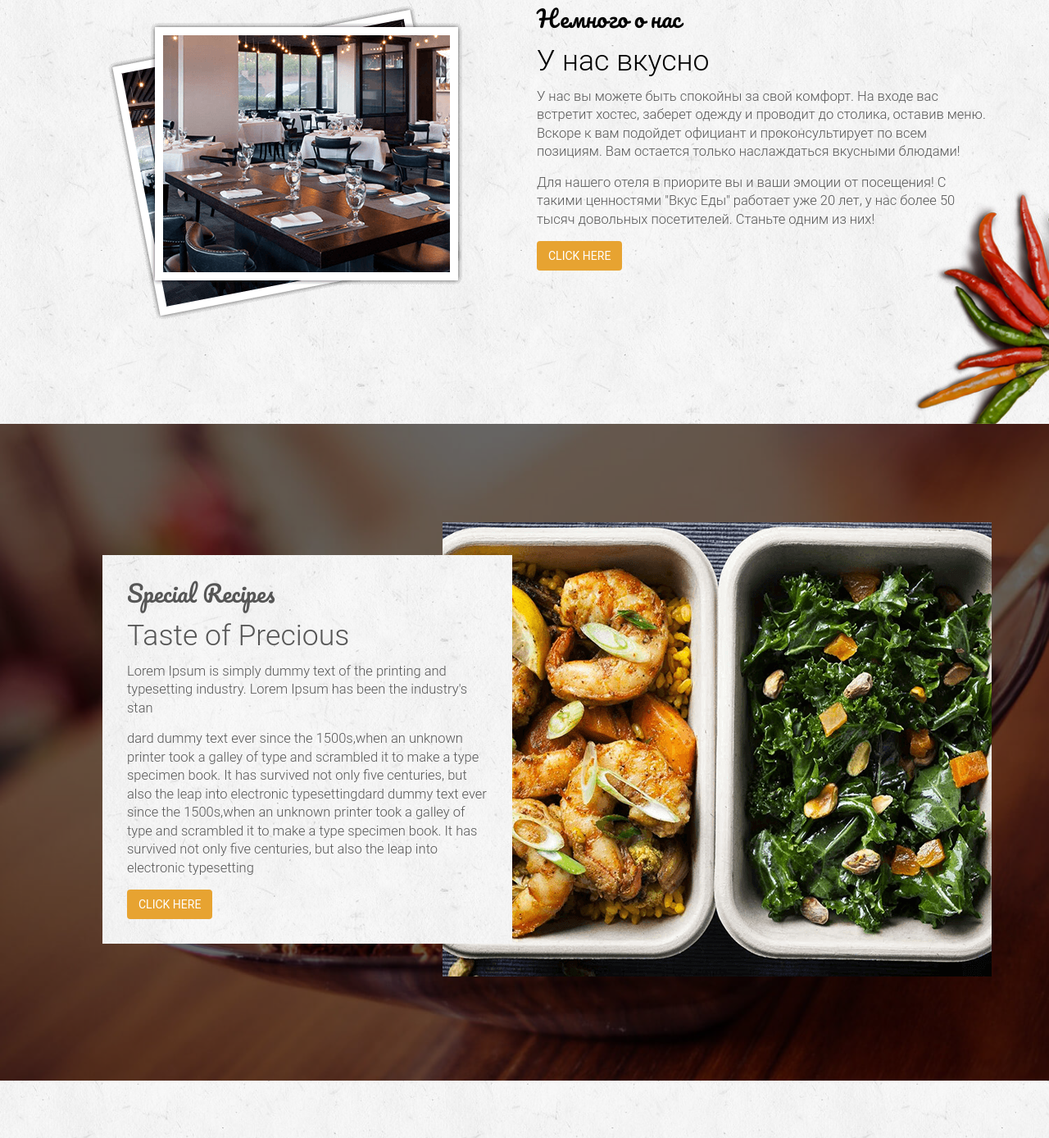
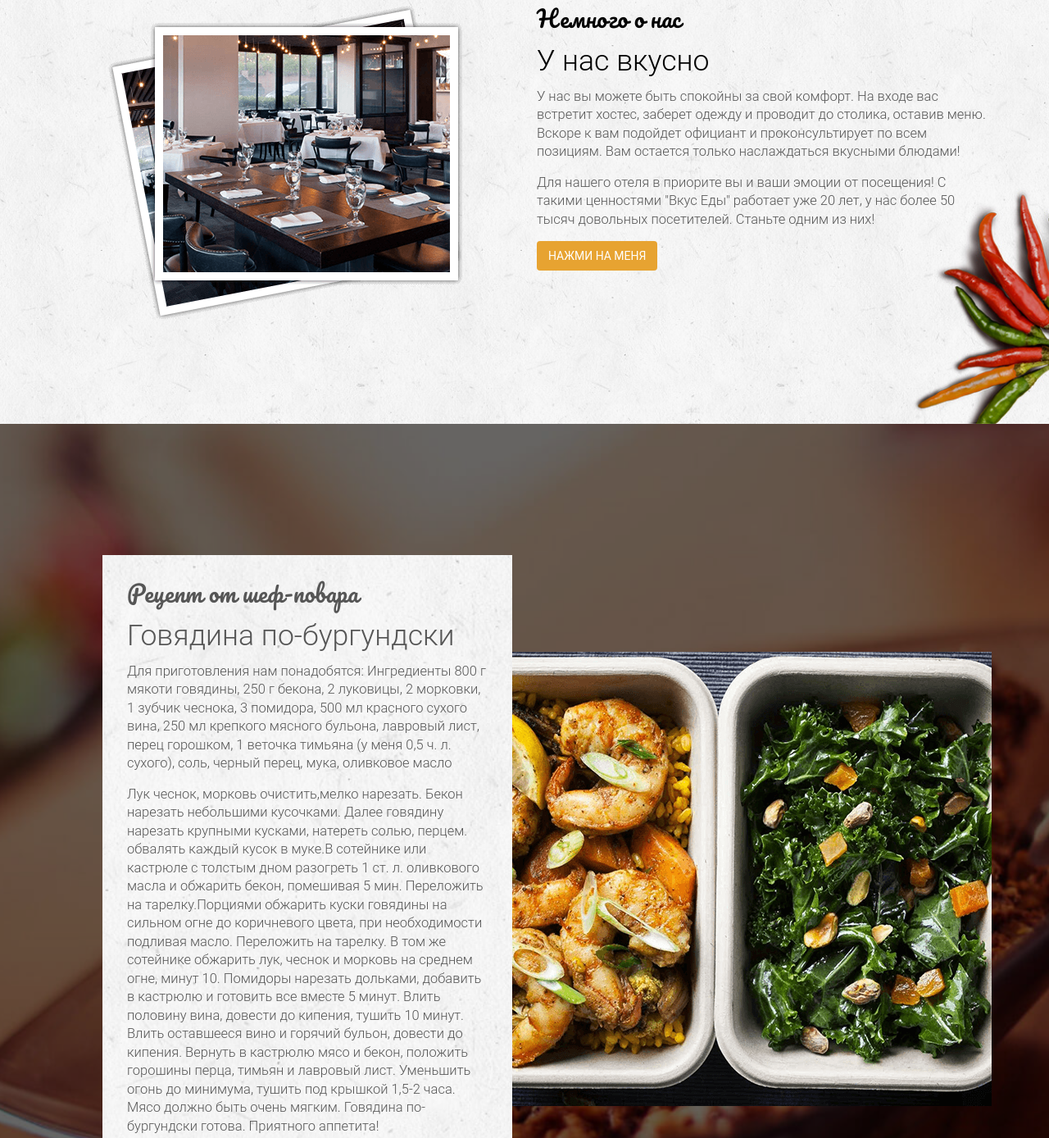
Before and after one commit to Vasilchyk/food, a plain HTML site: page index.html in a window 1280 px wide. Shown: the part 880-2268 px from the top of the page at 82% size. Drawn offline with Linux system fonts and the light colour scheme.

Commit message:
ля index.html

```diff
--- a/index.html
+++ b/index.html
@@ -137,7 +137,7 @@
 
                                 <p>Для нашего отеля в приорите вы и ваши эмоции от посещения! С такими ценностями "Вкус Еды" работает уже 20 лет, у нас более 50 тысяч довольных посетителей. Станьте одним из них! </p>
 
-                                <a href="" class="btn btn-primary">click here</a>
+                                <a href="" class="btn btn-primary">Нажми на меня</a>
                             </div>
                         </div>
                     </div>
@@ -154,12 +154,12 @@
                                 <div class="main_features_content text-left">
                                     <div class="col-md-6">
                                         <div class="single_features_text">
-                                            <h4>Special Recipes</h4>
-                                            <h3>Taste of Precious</h3>
-                                            <p>Lorem Ipsum is simply dummy text of the printing and typesetting industry. Lorem Ipsum has been the industry's stan</p>
-                                            <p>dard dummy text ever since the 1500s,when an unknown printer took a galley of type and scrambled it to make a type specimen book. It has survived not only five centuries, but also the leap into electronic typesettingdard dummy text ever since the 1500s,when an unknown printer took a galley of type and scrambled it to make a type specimen book. It has survived not only five centuries, but also the leap into electronic typesetting</p>
+                                            <h4>Рецепт от шеф-повара</h4>
+                                            <h3>Говядина по-бургундски</h3>
+                                            <p>Для приготовления нам понадобятся: Ингредиенты 800 г мякоти говядины, 250 г бекона, 2 луковицы, 2 морковки, 1 зубчик чеснока, 3 помидора, 500 мл красного сухого вина, 250 мл крепкого мясного бульона, лавровый лист, перец горошком, 1 веточка тимьяна (у меня 0,5 ч. л. сухого), соль, черный перец, мука, оливковое масло</p>
+                                            <p>Лук чеснок, морковь очистить,мелко нарезать. Бекон нарезать небольшими кусочками. Далее говядину нарезать крупными кусками, натереть солью, перцем. обвалять каждый кусок в муке.В сотейнике или кастрюле с толстым дном разогреть 1 ст. л. оливкового масла и обжарить бекон, помешивая 5 мин. Переложить на тарелку.Порциями обжарить куски говядины на сильном огне до коричневого цвета, при необходимости подливая масло. Переложить на тарелку. В том же сотейнике обжарить лук, чеснок и морковь на среднем огне, минут 10. Помидоры нарезать дольками, добавить в кастрюлю и готовить все вместе 5 минут. Влить половину вина, довести до кипения, тушить 10 минут. Влить оставшееся вино и горячий бульон, довести до кипения. Вернуть в кастрюлю мясо и бекон, положить горошины перца, тимьян и лавровый лист. Уменьшить огонь до минимума, тушить под крышкой 1,5-2 часа. Мясо должно быть очень мягким. Говядина по-бургундски готова. Приятного аппетита!</p>
 
-                                            <a href="" class="btn btn-primary">click here</a>
+                                            <a href="" class="btn btn-primary">Нажми на меня</a>
                                         </div>
                                     </div>
                                 </div>
```
